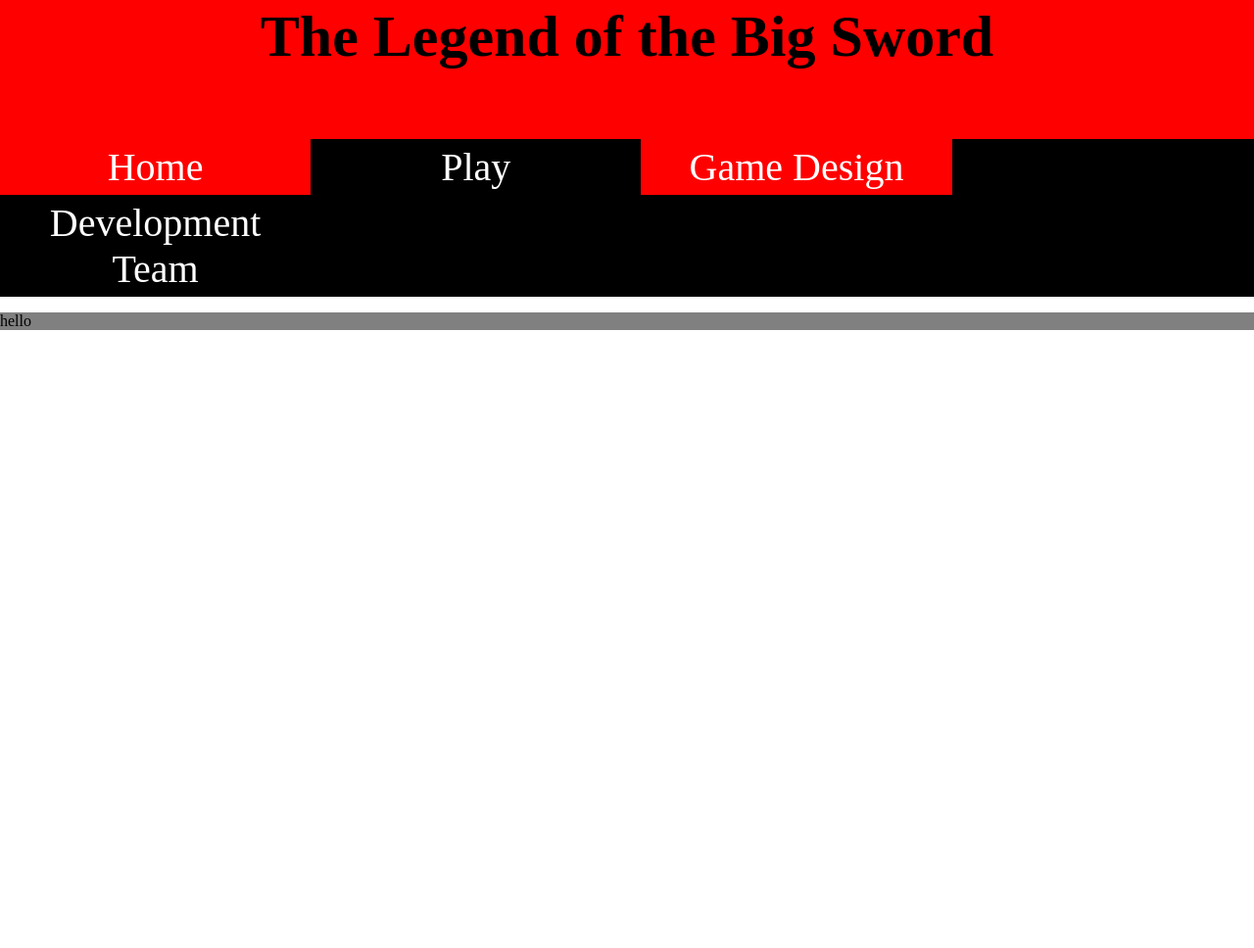
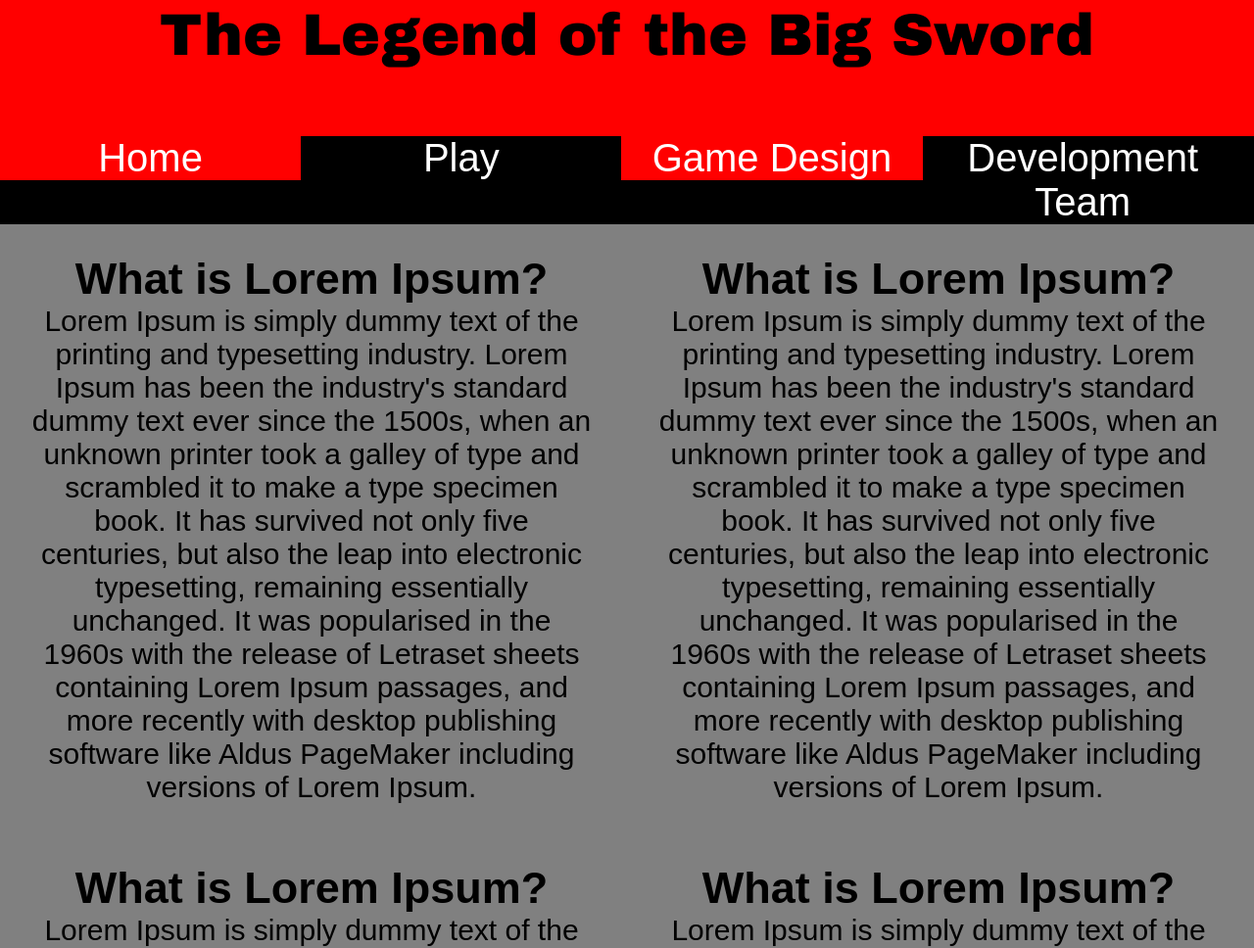
Before and after one commit to Chaz0412/TheLegendOfTheBigSword, a plain HTML site: page Public/Index.html in a window 1280 px wide. Shown: the part 67-1035 px from the top of the page at 98% size. Before the commit the page ends 800 px from the top, so only its background shows below. Drawn offline with Linux system fonts and the light colour scheme.

Commit message:
Index page Complete

```diff
--- a/Public/CSS/MyCSS.css
+++ b/Public/CSS/MyCSS.css
@@ -2,7 +2,7 @@
     color: black;
     text-align: center;
     font-size: 60px;
-    font-family: "Sitka Heading";
+    font-family: "Arial Black";
 }
 .headerDiv{
     background-color: red;
@@ -21,10 +21,9 @@
     *display: inline;
     zoom: 1;
     vertical-align: top;
-    padding: 5px;
     text-align: center;
+    font-family: Arial;
 }
-
 .home{
     width: 24%;
     background-color: red;
@@ -43,3 +42,27 @@
     margin: 0;
     background-color: gray;
 }
+.paragraph1,.paragraph2{
+    display: inline-block;
+    *display: inline;
+    zoom: 1;
+    vertical-align: top;
+    text-align: center;
+    font-family: "Arial";
+}
+.paragraph1{
+    padding: 30px;
+    width: 45%;
+    font-size: 30px;
+}
+.paragraph2{
+    padding: 30px;
+    width: 45%;
+    font-size: 30px;
+}
+.footer{
+    background-color: red;
+    font-family: Arial;
+    padding: 40px;
+    font-size: 20px;
+}
--- a/Public/Index.html
+++ b/Public/Index.html
@@ -19,9 +19,33 @@
     <div class="devTeam">Development Team</div>
 </div>
 <div class="mainBody">
-    <p>
-        hello
-    </p>
+    <div class="paragraph1">
+        <h2 style="margin: 0;">What is Lorem Ipsum?</h2>
+        <p style="margin: 0;">
+            Lorem Ipsum is simply dummy text of the printing and typesetting industry. Lorem Ipsum has been the industry's standard dummy text ever since the 1500s, when an unknown printer took a galley of type and scrambled it to make a type specimen book. It has survived not only five centuries, but also the leap into electronic typesetting, remaining essentially unchanged. It was popularised in the 1960s with the release of Letraset sheets containing Lorem Ipsum passages, and more recently with desktop publishing software like Aldus PageMaker including versions of Lorem Ipsum.
+        </p>
+    </div>
+    <div class="paragraph2">
+        <h2 style="margin: 0;">What is Lorem Ipsum?</h2>
+        <p style="margin: 0;">
+            Lorem Ipsum is simply dummy text of the printing and typesetting industry. Lorem Ipsum has been the industry's standard dummy text ever since the 1500s, when an unknown printer took a galley of type and scrambled it to make a type specimen book. It has survived not only five centuries, but also the leap into electronic typesetting, remaining essentially unchanged. It was popularised in the 1960s with the release of Letraset sheets containing Lorem Ipsum passages, and more recently with desktop publishing software like Aldus PageMaker including versions of Lorem Ipsum.
+        </p>
+    </div>
+    <div class="paragraph1">
+        <h2 style="margin: 0;">What is Lorem Ipsum?</h2>
+        <p style="margin: 0;">
+            Lorem Ipsum is simply dummy text of the printing and typesetting industry. Lorem Ipsum has been the industry's standard dummy text ever since the 1500s, when an unknown printer took a galley of type and scrambled it to make a type specimen book. It has survived not only five centuries, but also the leap into electronic typesetting, remaining essentially unchanged. It was popularised in the 1960s with the release of Letraset sheets containing Lorem Ipsum passages, and more recently with desktop publishing software like Aldus PageMaker including versions of Lorem Ipsum.
+        </p>
+    </div>
+    <div class="paragraph2">
+        <h2 style="margin: 0;">What is Lorem Ipsum?</h2>
+        <p style="margin: 0;">
+            Lorem Ipsum is simply dummy text of the printing and typesetting industry. Lorem Ipsum has been the industry's standard dummy text ever since the 1500s, when an unknown printer took a galley of type and scrambled it to make a type specimen book. It has survived not only five centuries, but also the leap into electronic typesetting, remaining essentially unchanged. It was popularised in the 1960s with the release of Letraset sheets containing Lorem Ipsum passages, and more recently with desktop publishing software like Aldus PageMaker including versions of Lorem Ipsum.
+        </p>
+    </div>
+</div>
+<div class="footer">
+    <p style="margin: 0">This is the Footer</p>
 </div>
 </body>
 </html>
```
